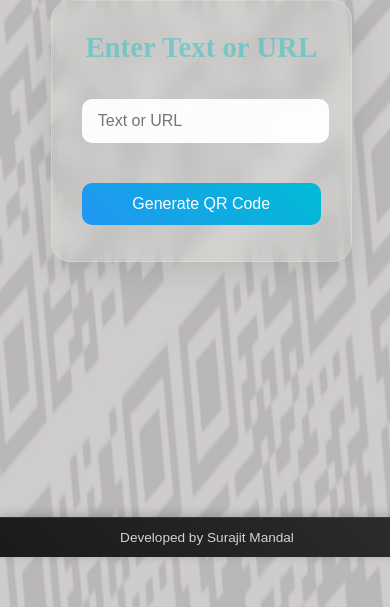
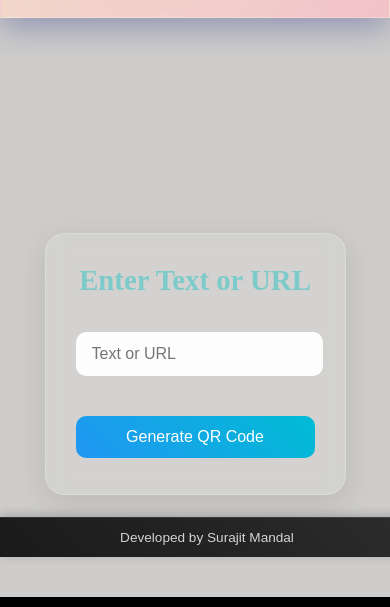
Before and after one commit to Surajitmanldal/QR-Code-Generator, a plain HTML site: page index.html in a window 390 px wide. Shown: the part 287-894 px from the top of the page. Drawn offline with Linux system fonts and the light colour scheme.

Commit message:
for mobile screens

```diff
--- a/css/responsive.css
+++ b/css/responsive.css
@@ -1,5 +1,5 @@
 @media screen and (max-width:480px) {
-    .main-container {
+    /* .main-container {
         flex-direction: column;
         align-items: center;
         justify-content: flex-start;
@@ -10,7 +10,7 @@
         backdrop-filter: blur(10px);
         background-size: 300% 300%;
         animation: gradientRotate 10s ease infinite;
-    }
+    } */
 
     .side-bar {
         width: 95%;
```
